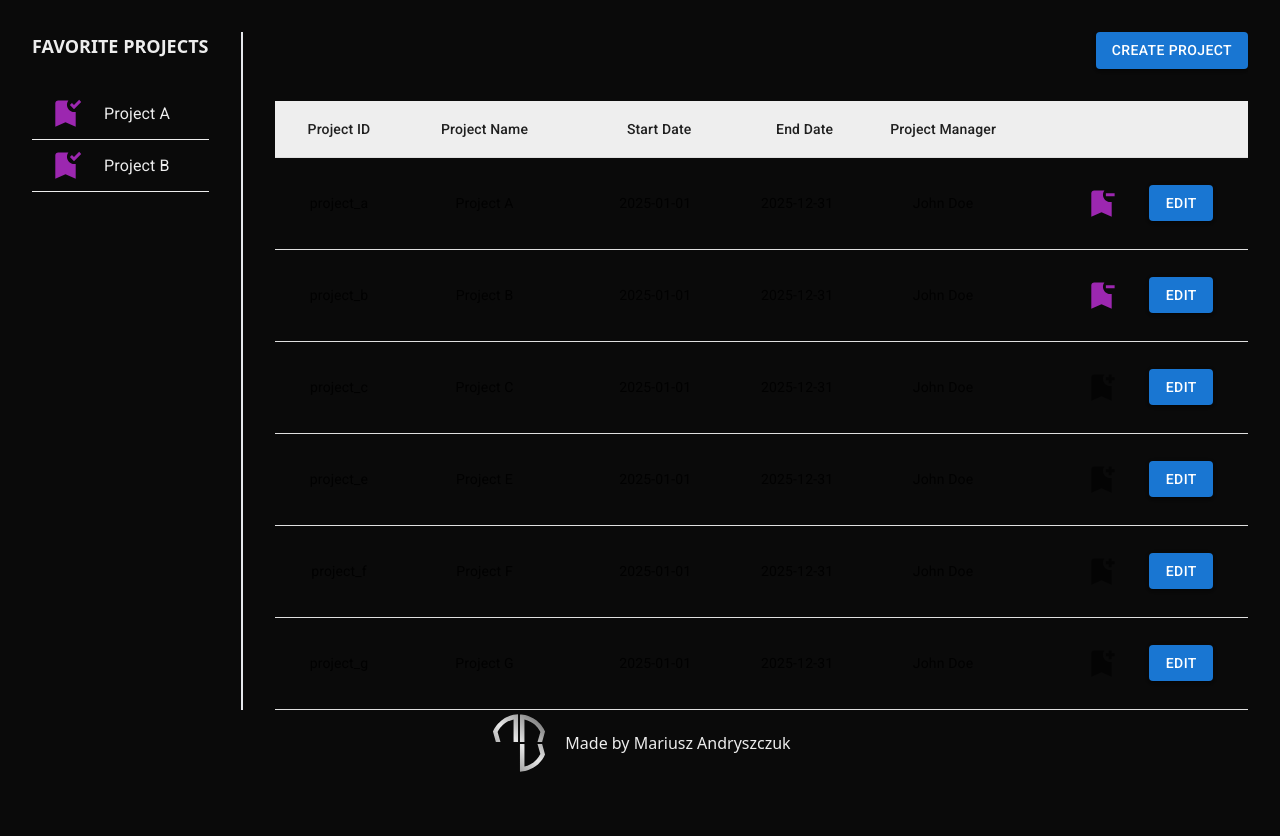
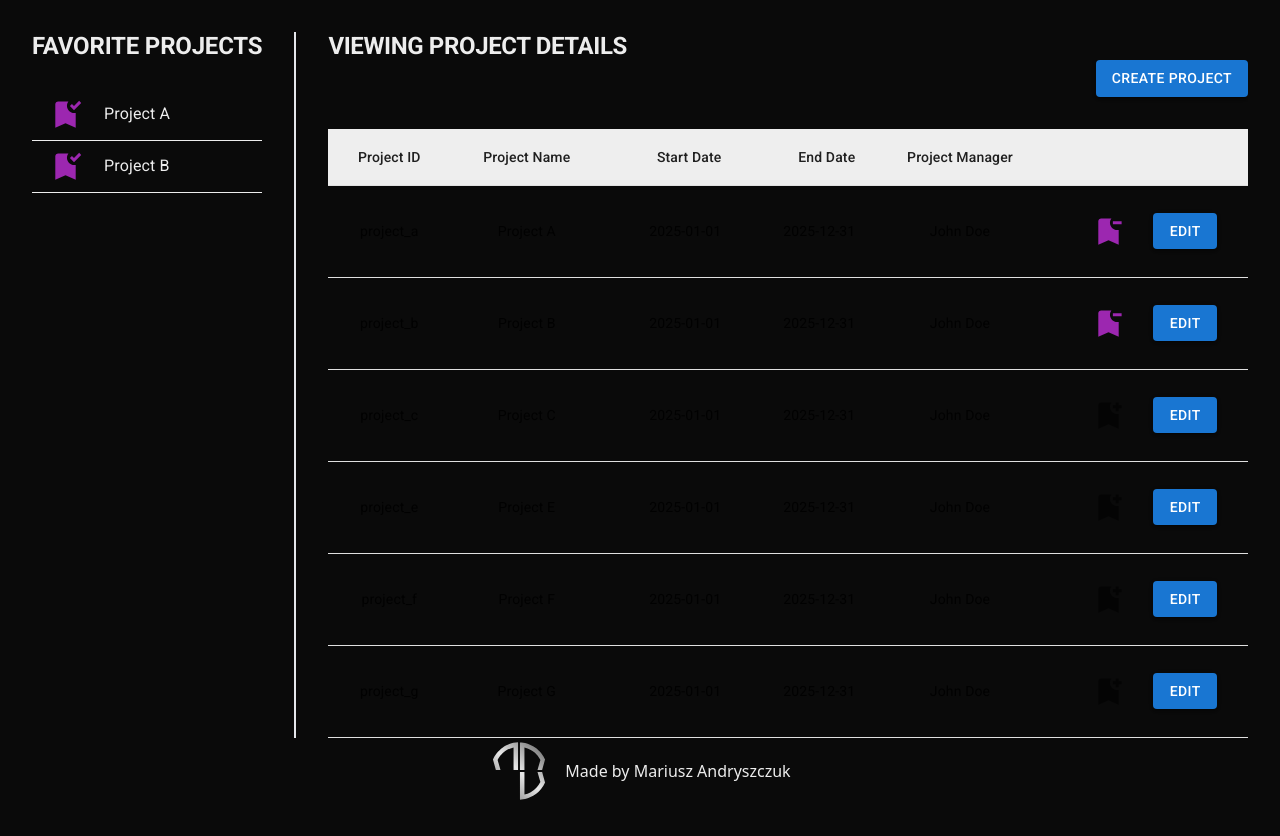
Before and after one commit to Mario-Boss/projects-list, a Next.js app: page /projects in a window 1280 px wide. Before the commit the page ends 808 px from the top, so only its background shows below. Built offline with nearby package versions, Linux system fonts and the light colour scheme.

Commit message:
injected PageTitle component to the projects layout and decision to add dynamic title page based on the routing

```diff
--- a/src/app/projects/layout.jsx
+++ b/src/app/projects/layout.jsx
@@ -1,13 +1,30 @@
+"use client";
+
+import { useSelectedLayoutSegments } from "next/navigation";
 import FavoriteProjects from "@/components/FavoriteProjects";
+import PageTitle from "@/components/PageTitle";
 
-export default async function ProjectsLayout({ children }) {
+export default function ProjectsLayout({ children }) {
+  const urlSegments = useSelectedLayoutSegments();
+  let title = "Projects Manager";
+  if (urlSegments[0] === "new") {
+    title = "Adding a New Project";
+  } else if (urlSegments.length === 1) {
+    title = "Viewing Project Details";
+  } else if (urlSegments[1] === "edit") {
+    title = "Editing Project Data";
+  }
+
   return (
     <>
       <div className="flex-none pr-8 w-auto border-r-2 border-silver">
-        <h2 className="font-bold uppercase text-lg">Favorite Projects</h2>
+        <PageTitle title="Favorite Projects" variant="h2" />
         <FavoriteProjects />
       </div>
-      <div className="grow pl-8">{children}</div>
+      <div className="grow pl-8">
+        <PageTitle title={title} variant="h1" />
+        {children}
+      </div>
     </>
   );
 }
```
